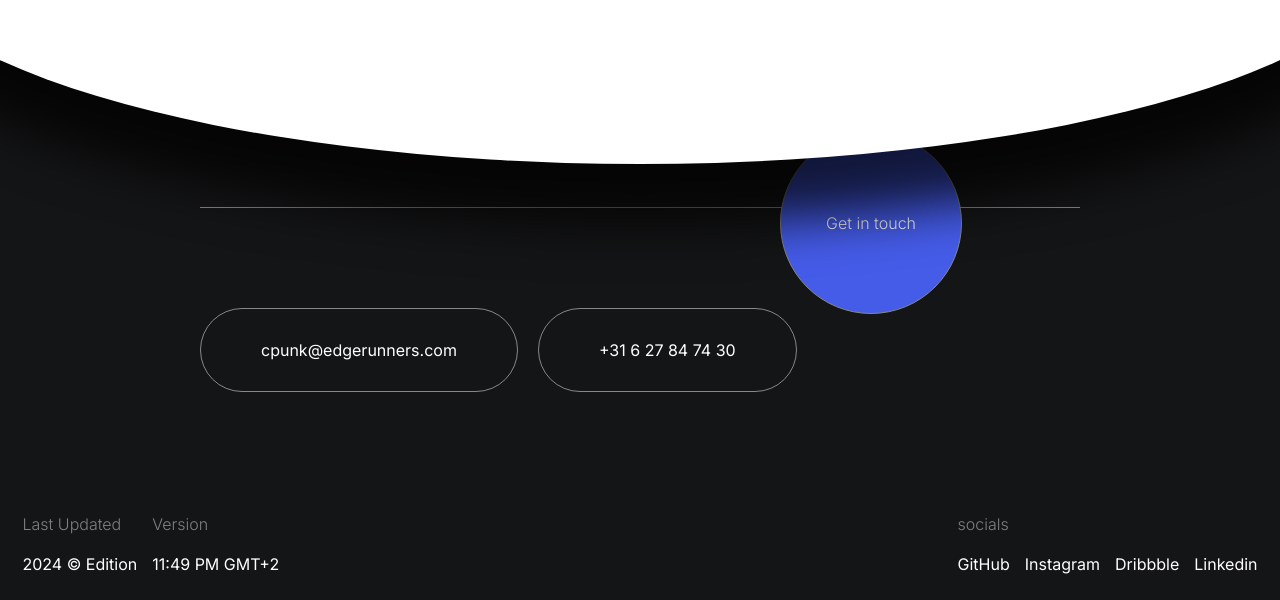
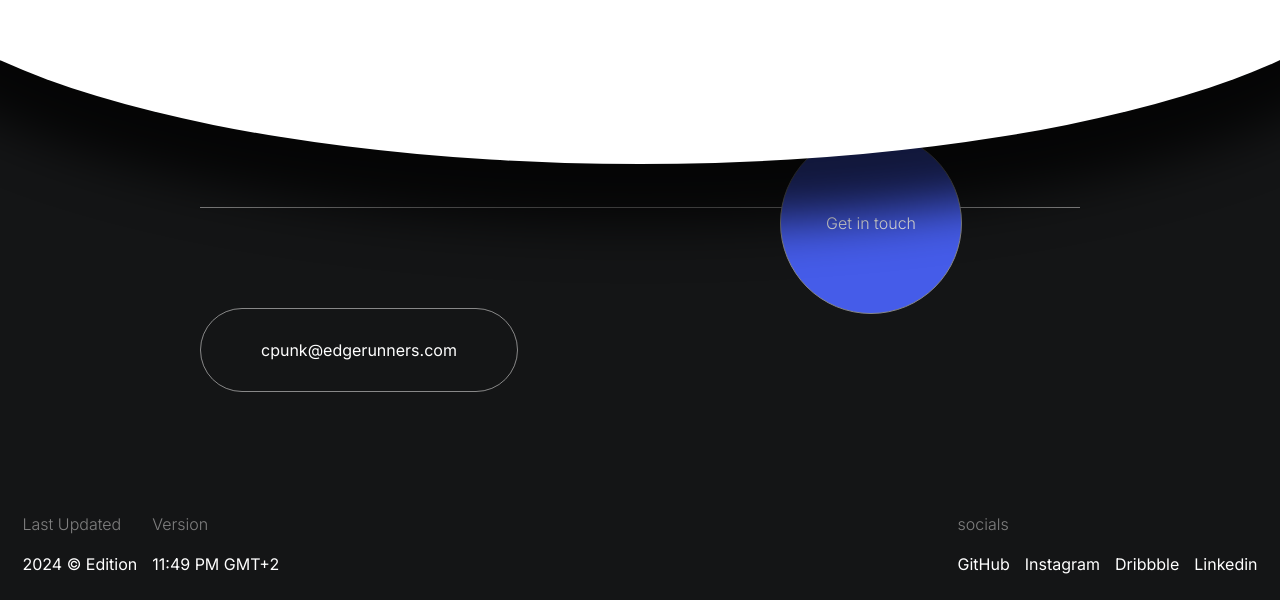
Before and after one commit to LynnT-2003/Portfolio-2024, a Next.js app: page / in a window 1280 px wide. Shown: the part 2961-3561 px from the top of the page. Built offline with nearby package versions, Linux system fonts and the light colour scheme; grey boxes are pictures that could not be loaded.

Commit message:
Minor Changes.

```diff
--- a/src/components/Contact/index.jsx
+++ b/src/components/Contact/index.jsx
@@ -46,9 +46,6 @@ export default function index() {
           <div className={styles.button}>
             <p>cpunk@edgerunners.com</p>
           </div>
-          <div className={styles.button}>
-            <p>+31 6 27 84 74 30</p>
-          </div>
         </div>
         <div className={styles.info}>
           <div>
```
